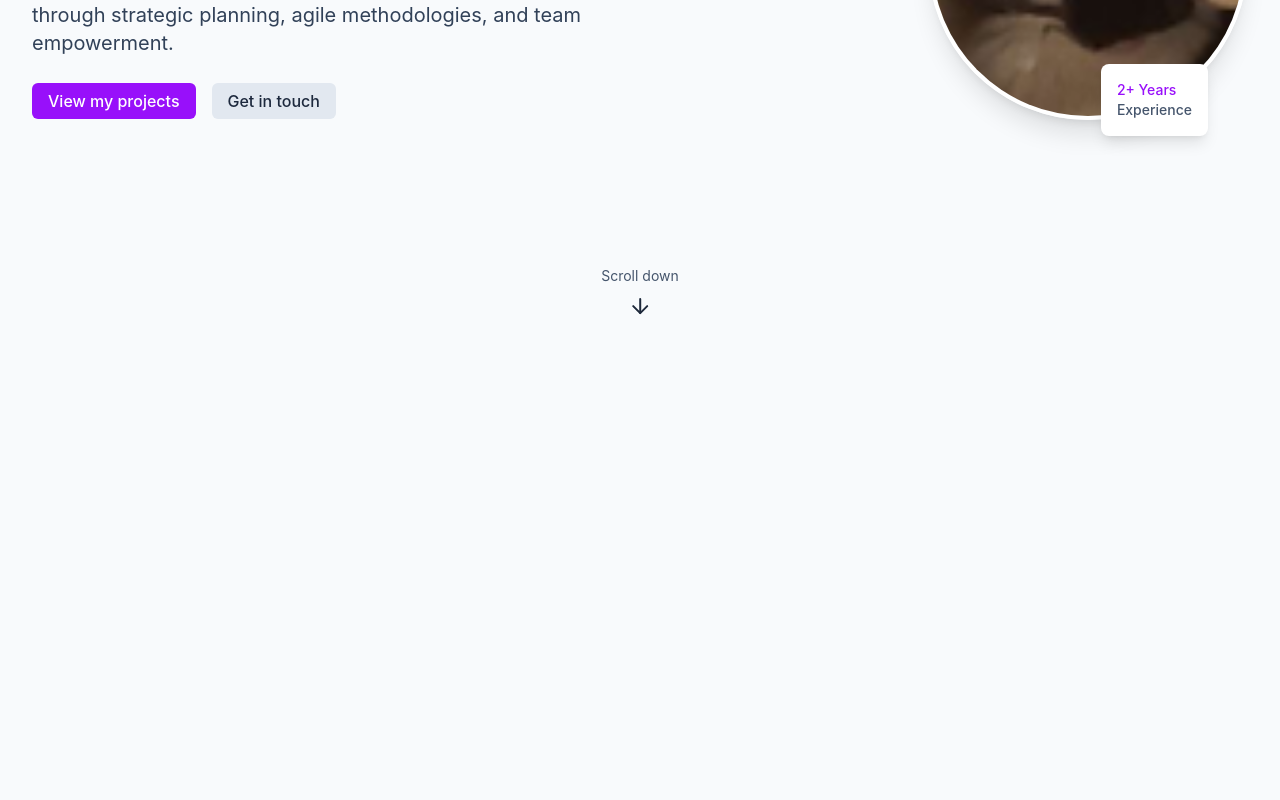
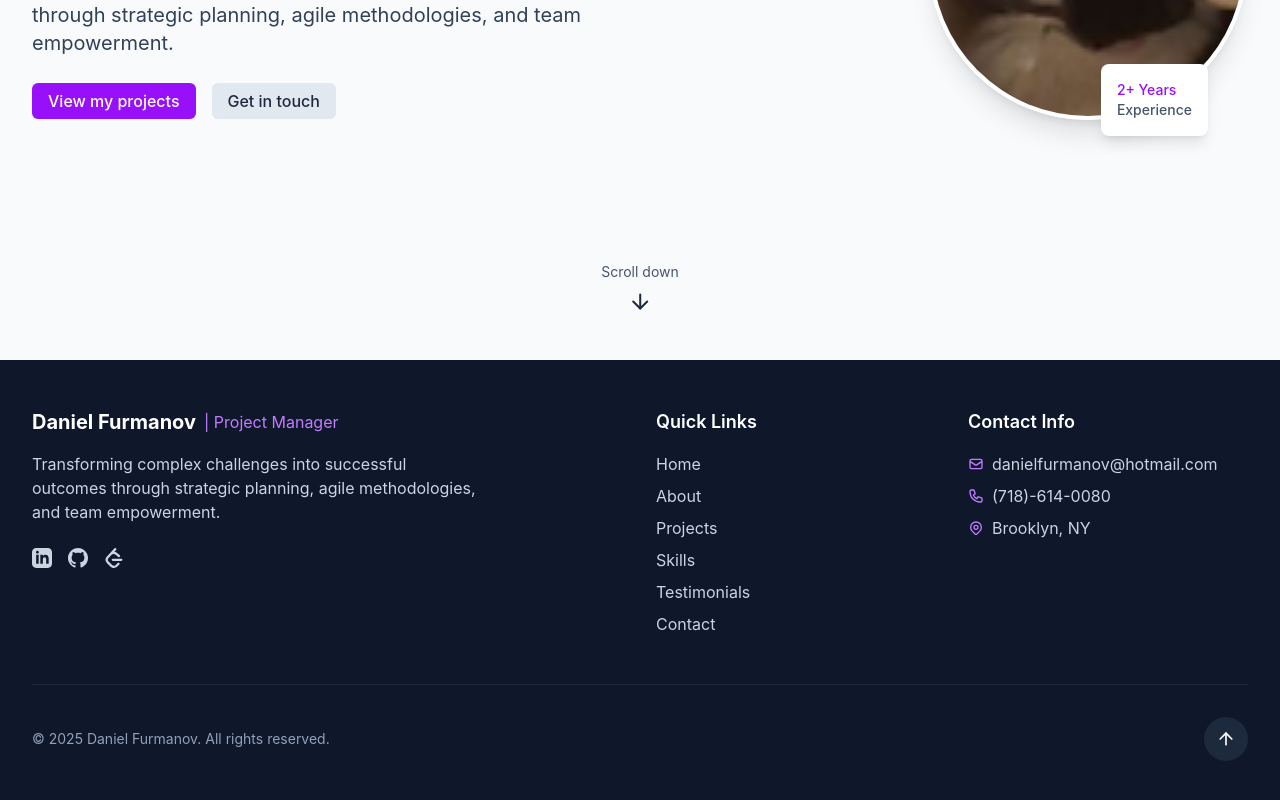
Before and after one commit to MaksimPikovskiy/Acamerus.github.io, a React (Vite) app: page / in a window 1280 px wide. Shown: the part 440-1240 px from the top of the page. Before the commit the page ends 800 px from the top, so only its background shows below. Built offline with nearby package versions, Linux system fonts and the light colour scheme.

Commit message:
Added Footer. Added Icon Component to handle icon svgs.

```diff
--- /dev/null
+++ b/public/data/footer.json
@@ -0,0 +1,34 @@
+{
+  "name": "Daniel Furmanov",
+  "title": "Project Manager",
+  "description": "Transforming complex challenges into successful outcomes through strategic planning, agile methodologies, and team empowerment.",
+  "links": [
+    {
+      "name": "LinkedIn",
+      "link": "https://www.linkedin.com/in/daniel-furmanov/"
+    },
+    {
+      "name": "GitHub",
+      "link": "https://github.com/Acamerus"
+    },
+    {
+      "name": "LeetCode",
+      "link": "https://leetcode.com"
+    }
+  ],
+  "sections": ["home", "about", "projects", "skills", "testimonials", "contact"],
+  "contact": [
+    {
+      "name": "mail",
+      "text": "danielfurmanov@hotmail.com"
+    },
+    {
+      "name": "phone",
+      "text": "(718)-614-0080"
+    },
+    {
+      "name": "location",
+      "text": "Brooklyn, NY"
+    }
+  ]
+}
--- a/src/App.jsx
+++ b/src/App.jsx
@@ -1,6 +1,7 @@
 import { useEffect, useState } from "react";
 import Navbar from "./components/Navbar";
 import HomeSection from "./components/HomeSection";
+import Footer from "./components/Footer";
 
 function App() {
   const [isDarkMode, setIsDarkMode] = useState(false);
@@ -36,6 +37,7 @@
   return <div>
     <Navbar isDarkMode={isDarkMode} toggleDarkMode={toggleDarkMode} />
     <HomeSection />
+    <Footer />
   </div>;
 }
 
--- /dev/null
+++ b/src/components/Footer.jsx
@@ -0,0 +1,96 @@
+import { ArrowUp } from "lucide-react";
+import footer_data from "../../public/data/footer.json";
+import IconComponent from "./IconComponent";
+
+export default function Footer() {
+  const scrollToTop = () => {
+    window.scrollTo({
+      top: 0,
+      behavior: "smooth",
+    });
+  };
+
+  return (
+    <footer className="bg-slate-900 text-white">
+      <div className="max-w-7xl mx-auto px-4 sm:px-6 lg:px-8 py-12">
+        <div className="grid grid-cols-1 md:grid-cols-4 gap-8">
+          <div className="md:col-span-2">
+            <div className="flex items-center mb-4">
+              <span className="text-xl font-bold">{footer_data.name}</span>
+              <span className="ml-2 text-purple-400">
+                | {" " + footer_data.title}
+              </span>
+            </div>
+            <p className="text-slate-300 mb-6 max-w-md">
+              {footer_data.description}
+            </p>
+            <div className="flex space-x-4">
+              {footer_data.links.map((link, index) => (
+                <a
+                  key={index}
+                  href={link.link}
+                  target="_blank"
+                  rel="noopener noreferrer"
+                  className="text-slate-300 hover:text-purple-400 transition-colors"
+                  aria-label={link.name}
+                >
+                  <IconComponent name={link.name} />
+                </a>
+              ))}
+            </div>
+          </div>
+
+          <div>
+            <h3 className="text-lg font-semibold mb-4">Quick Links</h3>
+            <ul className="space-y-2">
+              {footer_data.sections.map((section, index) => (
+                <li key={index}>
+                  <a
+                    href={`#${section}`}
+                    className="text-slate-300 hover:text-purple-400 transition-colors"
+                  >
+                    {section.charAt(0).toUpperCase() + section.slice(1)}
+                  </a>
+                </li>
+              ))}
+            </ul>
+          </div>
+
+          <div>
+            <h3 className="text-lg font-semibold mb-4">Contact Info</h3>
+            <ul className="space-y-2">
+              {footer_data.contact.map((contact, index) => (
+                <li key={index} className="flex items-center">
+                  <IconComponent
+                    name={contact.name}
+                    className="w-4 h-4 mr-2 text-purple-400"
+                  />
+                  <a
+                    href={`mailto:${contact.text}`}
+                    className="text-slate-300 hover:text-purple-400 transition-colors"
+                  >
+                    {contact.text}
+                  </a>
+                </li>
+              ))}
+            </ul>
+          </div>
+        </div>
+
+        <div className="border-t border-slate-800 mt-12 pt-8 flex flex-col md:flex-row justify-between items-center">
+          <p className="text-slate-400 text-sm">
+            &copy; {new Date().getFullYear()} {footer_data.name}. All rights
+            reserved.
+          </p>
+          <button
+            onClick={scrollToTop}
+            className="mt-4 md:mt-0 bg-slate-800 hover:bg-slate-700 text-white p-3 rounded-full transition-colors"
+            aria-label="Back to Top"
+          >
+            <ArrowUp size={20} />
+          </button>
+        </div>
+      </div>
+    </footer>
+  );
+}
--- /dev/null
+++ b/src/components/IconComponent.jsx
@@ -0,0 +1,121 @@
+const IconComponent = ({ name, className }) => {
+  switch (name.toLowerCase()) {
+    case "github":
+      return (
+        <svg
+          xmlns="http://www.w3.org/2000/svg"
+          width="20"
+          height="20"
+          viewBox="0 0 24 24"
+          fill="currentColor"
+          stroke="none"
+        >
+          <path d="M12 0c-6.626 0-12 5.373-12 12 0 5.302 3.438 9.8 8.207 11.387.599.111.793-.261.793-.577v-2.234c-3.338.726-4.033-1.416-4.033-1.416-.546-1.387-1.333-1.756-1.333-1.756-1.089-.745.083-.729.083-.729 1.205.084 1.839 1.237 1.839 1.237 1.07 1.834 2.807 1.304 3.492.997.107-.775.418-1.305.762-1.604-2.665-.305-5.467-1.334-5.467-5.931 0-1.311.469-2.381 1.236-3.221-.124-.303-.535-1.524.117-3.176 0 0 1.008-.322 3.301 1.23.957-.266 1.983-.399 3.003-.404 1.02.005 2.047.138 3.006.404 2.291-1.552 3.297-1.23 3.297-1.23.653 1.653.242 2.874.118 3.176.77.84 1.235 1.911 1.235 3.221 0 4.609-2.807 5.624-5.479 5.921.43.372.823 1.102.823 2.222v3.293c0 .319.192.694.801.576 4.765-1.589 8.199-6.086 8.199-11.386 0-6.627-5.373-12-12-12z" />
+        </svg>
+      );
+    case "linkedin":
+      return (
+        <svg
+          xmlns="http://www.w3.org/2000/svg"
+          width="20"
+          height="20"
+          viewBox="0 0 24 24"
+          fill="currentColor"
+          stroke="none"
+        >
+          <path d="M19 0h-14c-2.761 0-5 2.239-5 5v14c0 2.761 2.239 5 5 5h14c2.762 0 5-2.239 5-5v-14c0-2.761-2.238-5-5-5zm-11 19h-3v-11h3v11zm-1.5-12.268c-.966 0-1.75-.79-1.75-1.764s.784-1.764 1.75-1.764 1.75.79 1.75 1.764-.783 1.764-1.75 1.764zm13.5 12.268h-3v-5.604c0-3.368-4-3.113-4 0v5.604h-3v-11h3v1.765c1.396-2.586 7-2.777 7 2.476v6.759z" />
+        </svg>
+      );
+    case "leetcode":
+      return (
+        <svg
+          xmlns="http://www.w3.org/2000/svg"
+          width="20"
+          height="20"
+          viewBox="0 0 24 24"
+          fill="currentColor"
+          stroke="none"
+        >
+          <path d="M13.483 0a1.374 1.374 0 0 0-.961.438L7.116 6.226l-3.854 4.126a5.266 5.266 0 0 0-1.209 2.104 5.35 5.35 0 0 0-.125.513 5.527 5.527 0 0 0 .062 2.362 5.83 5.83 0 0 0 .349 1.017 5.938 5.938 0 0 0 1.271 1.818l4.277 4.193.039.038c2.248 2.165 5.852 2.133 8.063-.074l2.396-2.392c.54-.54.54-1.414.003-1.955a1.378 1.378 0 0 0-1.951-.003l-2.396 2.392a3.021 3.021 0 0 1-4.205.038l-.02-.019-4.276-4.193c-.652-.64-.972-1.469-.948-2.263a2.68 2.68 0 0 1 .066-.523 2.545 2.545 0 0 1 .619-1.164L9.13 8.114c1.058-1.134 3.204-1.27 4.43-.278l3.501 2.831c.593.48 1.461.387 1.94-.207a1.384 1.384 0 0 0-.207-1.943l-3.5-2.831c-.8-.647-1.766-1.045-2.774-1.202l2.015-2.158A1.384 1.384 0 0 0 13.483 0zm-2.866 12.815a1.38 1.38 0 0 0-1.38 1.382 1.38 1.38 0 0 0 1.38 1.382H20.79a1.38 1.38 0 0 0 1.38-1.382 1.38 1.38 0 0 0-1.38-1.382z" />
+        </svg>
+      );
+    case "mail":
+      return (
+        <svg
+          className={className}
+          fill="none"
+          stroke="currentColor"
+          viewBox="0 0 24 24"
+          xmlns="http://www.w3.org/2000/svg"
+        >
+          <path
+            strokeLinecap="round"
+            strokeLinejoin="round"
+            strokeWidth={2}
+            d="M3 8l7.89 5.26a2 2 0 002.22 0L21 8M5 19h14a2 2 0 002-2V7a2 2 0 00-2-2H5a2 2 0 00-2 2v10a2 2 0 002 2z"
+          />
+        </svg>
+      );
+    case "phone":
+      return (
+        <svg
+          className={className}
+          fill="none"
+          stroke="currentColor"
+          viewBox="0 0 24 24"
+          xmlns="http://www.w3.org/2000/svg"
+        >
+          <path
+            strokeLinecap="round"
+            strokeLinejoin="round"
+            strokeWidth={2}
+            d="M3 5a2 2 0 012-2h3.28a1 1 0 01.948.684l1.498 4.493a1 1 0 01-.502 1.21l-2.257 1.13a11.042 11.042 0 005.516 5.516l1.13-2.257a1 1 0 011.21-.502l4.493 1.498a1 1 0 01.684.949V19a2 2 0 01-2 2h-1C9.716 21 3 14.284 3 6V5z"
+          />
+        </svg>
+      );
+    case "location":
+      return (
+        <svg
+          className={className}
+          fill="none"
+          stroke="currentColor"
+          viewBox="0 0 24 24"
+          xmlns="http://www.w3.org/2000/svg"
+        >
+          <path
+            strokeLinecap="round"
+            strokeLinejoin="round"
+            strokeWidth={2}
+            d="M17.657 16.657L13.414 20.9a1.998 1.998 0 01-2.827 0l-4.244-4.243a8 8 0 1111.314 0z"
+          />
+          <path
+            strokeLinecap="round"
+            strokeLinejoin="round"
+            strokeWidth={2}
+            d="M15 11a3 3 0 11-6 0 3 3 0 016 0z"
+          />
+        </svg>
+      );
+    default:
+      return (
+        <svg
+          className={className}
+          xmlns="http://www.w3.org/2000/svg"
+          width="24"
+          height="24"
+          viewBox="0 0 24 24"
+          fill="none"
+          stroke="currentColor"
+          stroke-width="2"
+          stroke-linecap="round"
+          stroke-linejoin="round"
+          class="lucide lucide-link-icon lucide-link"
+        >
+          <path d="M10 13a5 5 0 0 0 7.54.54l3-3a5 5 0 0 0-7.07-7.07l-1.72 1.71" />
+          <path d="M14 11a5 5 0 0 0-7.54-.54l-3 3a5 5 0 0 0 7.07 7.07l1.71-1.71" />
+        </svg>
+      );
+  }
+};
+
+export default IconComponent;
```
